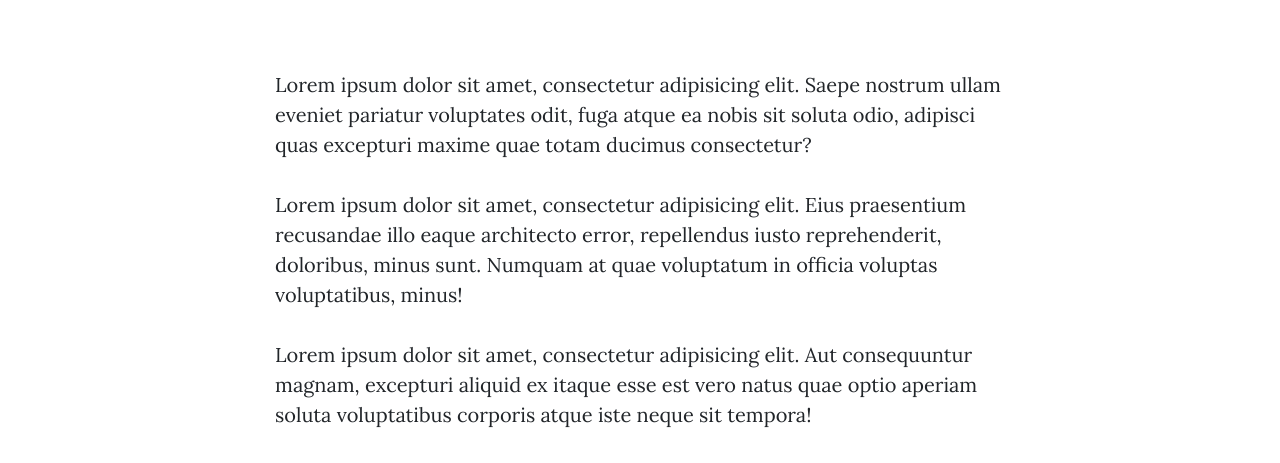
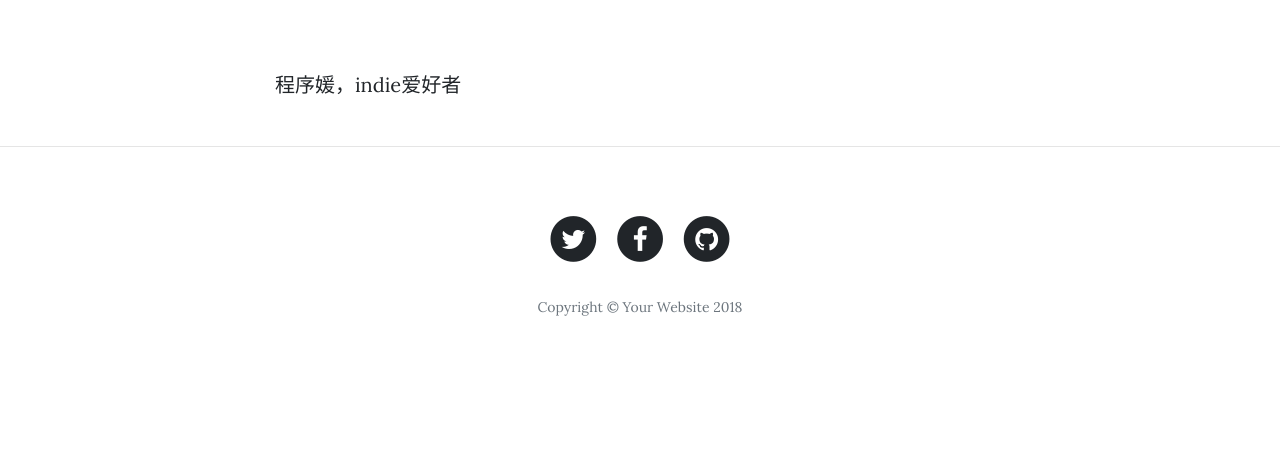
Before and after one commit to aerzitudou/blog, a website: page about.html in a window 1280 px wide. Shown: the part 542-1005 px from the top of the page. After the commit the page ends 925 px from the top, so only its background shows below. Drawn offline with nearby package versions, Linux system fonts and the light colour scheme.

Commit message:
add bootstrap theme 9

```diff
--- a/about.html
+++ b/about.html
@@ -71,9 +71,7 @@
     <div class="container">
       <div class="row">
         <div class="col-lg-8 col-md-10 mx-auto">
-          <p>Lorem ipsum dolor sit amet, consectetur adipisicing elit. Saepe nostrum ullam eveniet pariatur voluptates odit, fuga atque ea nobis sit soluta odio, adipisci quas excepturi maxime quae totam ducimus consectetur?</p>
-          <p>Lorem ipsum dolor sit amet, consectetur adipisicing elit. Eius praesentium recusandae illo eaque architecto error, repellendus iusto reprehenderit, doloribus, minus sunt. Numquam at quae voluptatum in officia voluptas voluptatibus, minus!</p>
-          <p>Lorem ipsum dolor sit amet, consectetur adipisicing elit. Aut consequuntur magnam, excepturi aliquid ex itaque esse est vero natus quae optio aperiam soluta voluptatibus corporis atque iste neque sit tempora!</p>
+          <p>程序媛，indie爱好者</p>
         </div>
       </div>
     </div>
```
